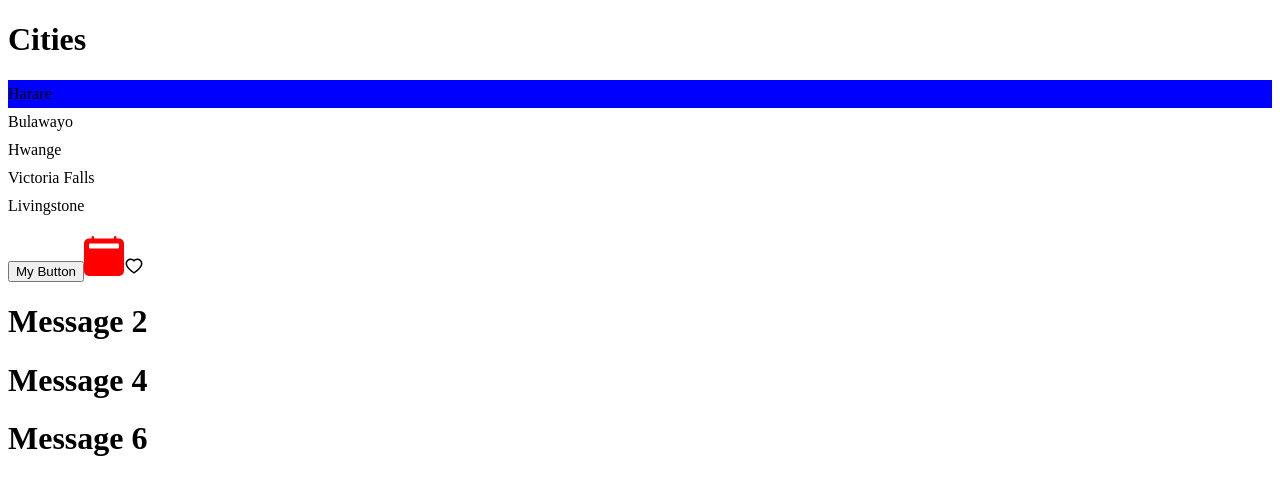
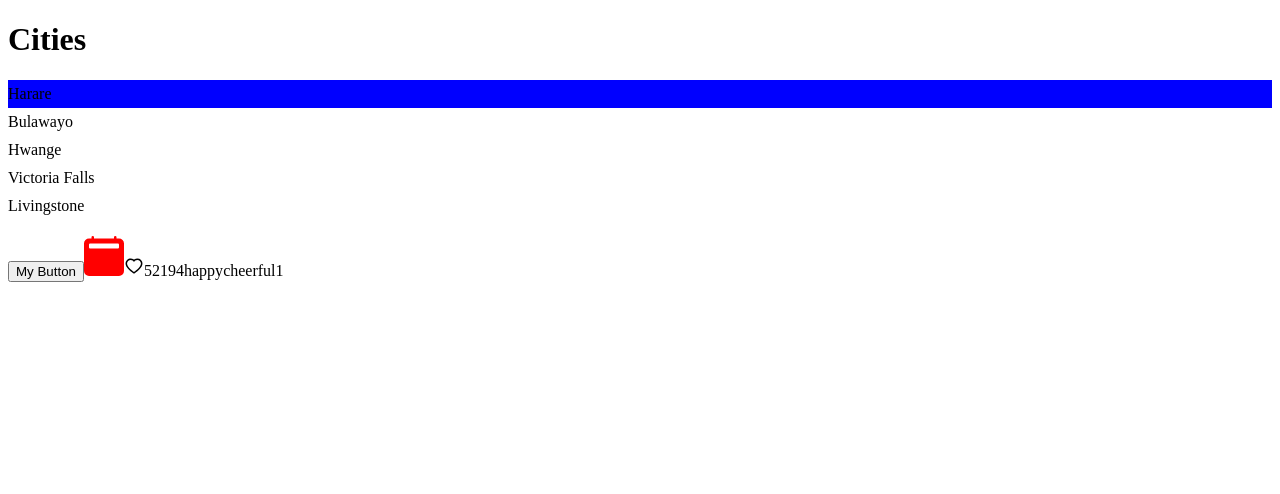
Before and after one commit to ntsambani-fms/vite-project-discover-video-games, a React (Vite) app: page / in a window 1280 px wide. Shown: the top 494 px of the page. Built offline with nearby package versions, Linux system fonts and the light colour scheme.

Commit message:
updating arrays, objects, nested objects, array of objects

```diff
--- a/src/App.tsx
+++ b/src/App.tsx
@@ -8,9 +8,31 @@ import Message from "./Message";
 
 function App() {
   let items = ["Harare", "Bulawayo", "Hwange", "Victoria Falls", "Livingstone"];
-
   const [alertVisile, setArlertVisibility] = useState(false);
   const [isVisible, setVisibility]= useState(false)
+  const [drink, setDrink] = useState({
+    title: 'Americano',
+    price: 5,
+  })
+  const [customer, setCustomer] = useState(
+    {
+      name: 'Novuyo',
+      address:{
+        city: 'Ranburg Johannesburg',
+        zipCode: 2194,
+      }
+    }
+  )
+
+  const [tags, setTags] = useState(['happy', 'cheerful']);
+
+const [bugs, setBugs] = useState([
+  {id: 1, title: 'Bug 1', fixed: false},
+  {id: 2, title: 'Bug 2', fixed: false},
+]);
+
+
+
 
 
   const handleSelectItem = (item: string) => {
@@ -18,8 +40,23 @@ function App() {
   };
 
   const handleClick= () => {
-    setVisibility(true);
-    console.log(isVisible)
+   const newDrink = {
+    ...drink,
+    price: 9,
+   }
+   drink.price =6;
+   setDrink({...drink, price: 20});
+   setCustomer({...customer, address:{...customer.address, zipCode:2195}})
+
+   //Add
+   setTags([...tags,'exciting'])
+   //Remove
+   setTags(tags.filter(tag => tag !== 'happy'));
+   //Update
+   setTags(tags.map(tag => tag === 'happy' ? 'happiness': tag))
+
+
+   setBugs(bugs.map(bug => bug.id === 1 ? {...bug, fixed: true} : bug ))
 
   }
 
@@ -36,9 +73,10 @@ function App() {
       <Button color= 'secondary' onClick={handleClick}>My Button</Button>
       <BsFillCalendar2Fill color="red" size={40}/>
       <Like onClick={()=> console.log('clicked')}/>
-      <Message />
-      <Message />
-      <Message />
+       {drink.price}
+       {customer.address.zipCode}
+       {tags}
+      {bugs[0].id}
     </div>
   );
 }
```
